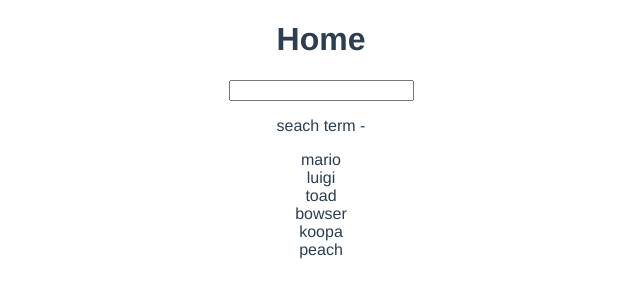
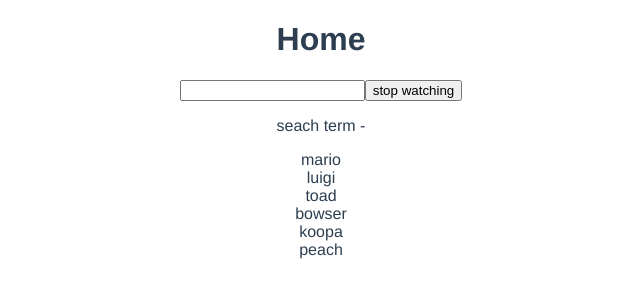
Before and after one commit to khalegjr/course_vue3-thenetninja, a Vue app in the folder dojo-blog/: page / in a window 1280 px wide. Shown: the top 300 px of the page, without its empty margins (319-959 px from the left). Built offline with nearby package versions, Linux system fonts and the light colour scheme.

Commit message:
Utilizando watch e watchEffects

```diff
--- a/dojo-blog/src/views/Home.vue
+++ b/dojo-blog/src/views/Home.vue
@@ -2,6 +2,7 @@
   <div class="home">
     <h1>Home</h1>
     <input type="text" v-model="search" />
+    <button @click="handleClick">stop watching</button>
     <p>seach term - {{ search }}</p>
     <div v-for="name in matchingNames" :key="name">
       {{ name }}
@@ -10,7 +11,7 @@
 </template>
 
 <script>
-  import { ref, reactive, computed } from "vue";
+  import { ref, computed, watch, watchEffect } from "vue";
   // @ is an alias to /src
 
   export default {
@@ -20,11 +21,24 @@
       const search = ref("");
       const names = ref(["mario", "luigi", "toad", "bowser", "koopa", "peach"]);
 
+      const stopWatch = watch(search, () => {
+        console.log("watch function run");
+      });
+
+      const stopEffect = watchEffect(() =>
+        console.log("watchEffect function run", search.value)
+      );
+
       const matchingNames = computed(() => {
         return names.value.filter((name) => name.includes(search.value));
       });
 
-      return { names, search, matchingNames };
+      const handleClick = () => {
+        stopWatch();
+        stopEffect();
+      };
+
+      return { names, search, matchingNames, handleClick };
     },
   };
 </script>
```
